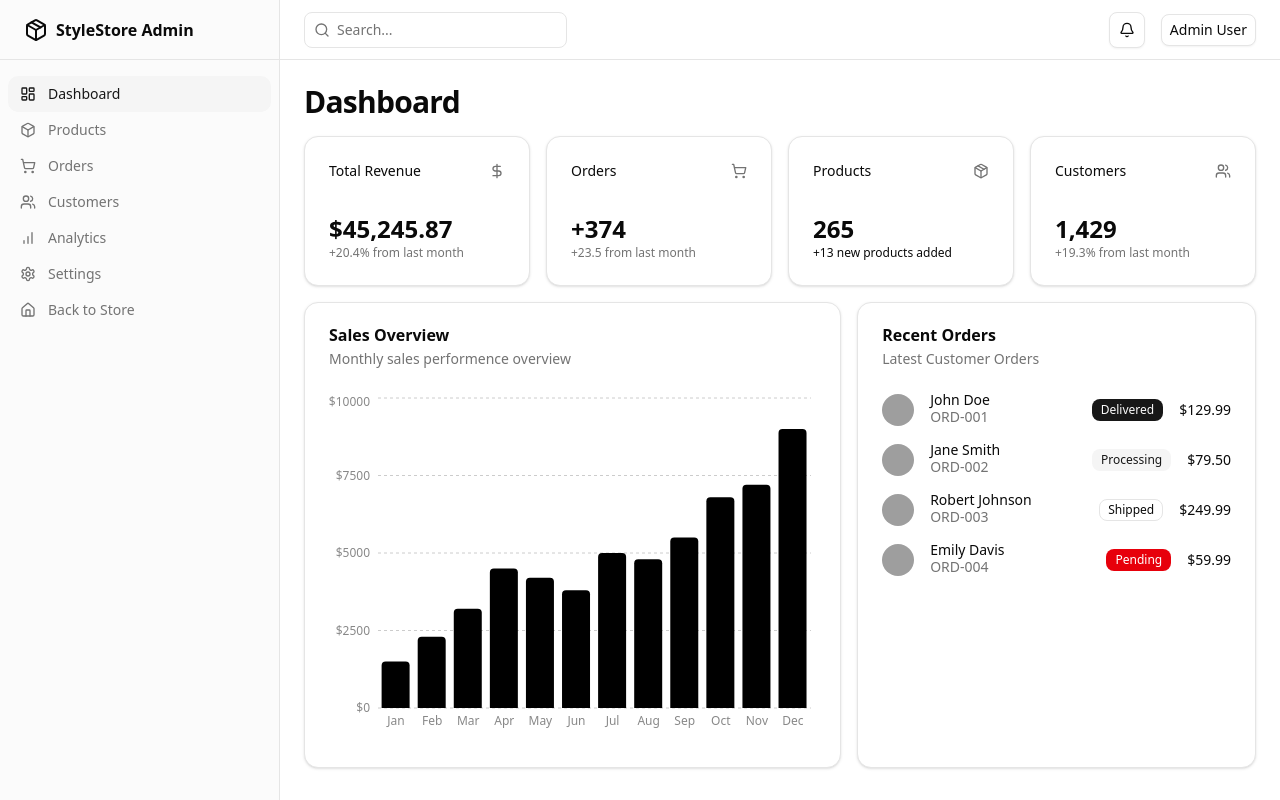
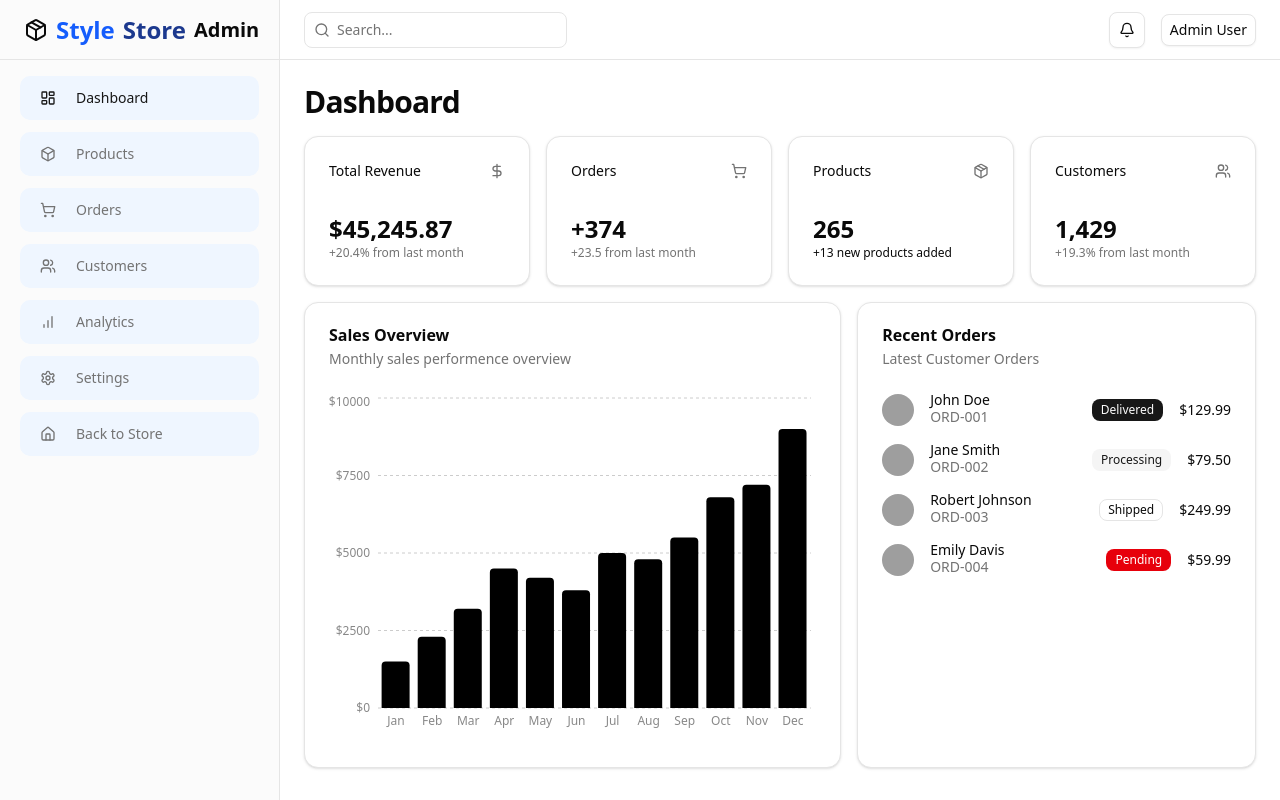
Before and after one commit to uvindu12/E-Commerce-Store, a Next.js app: page /admin in a window 1280 px wide. Built offline with nearby package versions, Linux system fonts and the light colour scheme; grey boxes are pictures that could not be loaded.

Commit message:
updated siderbar style

```diff
--- a/src/components/admin/admin-sidebar.tsx
+++ b/src/components/admin/admin-sidebar.tsx
@@ -12,16 +12,16 @@ export function AdminSidebar() {
         <div className="flex h-14 items-center border-b px-4 lg:h-[60px] lg:px-6">
           <Link href="/admin" className="flex items-center gap-2 font-semibold">
             <Package className="h-6 w-6" />
-            <span>StyleStore Admin</span>
+            <span className ="text-blue-600 font-bold text-2xl">Style </span> <span className ="text-blue-900 text-2xl">Store</span> <span className="text-xl"> Admin</span>
           </Link>
         </div>
         <div className="flex-1 overflow-auto py-2">
-          <nav className="grid items-start px-2 text-sm font-medium">
+          <nav className="grid items-start px-5 text-sm font-medium">
             <Link
               href="/admin"
               className={cn(
-                "flex items-center gap-3 rounded-lg px-3 py-2 text-primary transition-all hover:text-primary",
-                "bg-muted",
+                "flex items-center gap-5 rounded-lg px-5 py-3 text-primary transition-all hover:text-primary",
+                "bg-blue-50",
               )}
             >
               <LayoutDashboard className="h-4 w-4" />
@@ -29,42 +29,42 @@ export function AdminSidebar() {
             </Link>
             <Link
               href="/admin/products"
-              className="flex items-center gap-3 rounded-lg px-3 py-2 text-muted-foreground transition-all hover:text-primary"
+              className="flex items-center gap-5 rounded-lg px-5 py-3 text-muted-foreground transition-all hover:text-primary bg-blue-50 mt-3"
             >
-              <Box className="h-4 w-4" />
+              <Box className="h-4 w-4 " />
               Products
             </Link>
             <Link
               href="/admin/orders"
-              className="flex items-center gap-3 rounded-lg px-3 py-2 text-muted-foreground transition-all hover:text-primary"
+              className="flex items-center gap-5 rounded-lg px-5 py-3 text-muted-foreground transition-all hover:text-primary bg-blue-50 mt-3"
             >
               <ShoppingCart className="h-4 w-4" />
               Orders
             </Link>
             <Link
               href="/admin/customers"
-              className="flex items-center gap-3 rounded-lg px-3 py-2 text-muted-foreground transition-all hover:text-primary"
+              className="flex items-center gap-5 rounded-lg px-5 py-3 text-muted-foreground transition-all hover:text-primary bg-blue-50 mt-3"
             >
               <Users className="h-4 w-4" />
               Customers
             </Link>
             <Link
               href="/admin/analytics"
-              className="flex items-center gap-3 rounded-lg px-3 py-2 text-muted-foreground transition-all hover:text-primary"
+              className="flex items-center gap-5 rounded-lg px-5 py-3 text-muted-foreground transition-all hover:text-primary bg-blue-50 mt-3"
             >
               <BarChart className="h-4 w-4" />
               Analytics
             </Link>
             <Link
               href="/admin/settings"
-              className="flex items-center gap-3 rounded-lg px-3 py-2 text-muted-foreground transition-all hover:text-primary"
+              className="flex items-center gap-5 rounded-lg px-5 py-3 text-muted-foreground transition-all hover:text-primary bg-blue-50 mt-3"
             >
               <Settings className="h-4 w-4" />
               Settings
             </Link>
             <Link
               href="/"
-              className="flex items-center gap-3 rounded-lg px-3 py-2 text-muted-foreground transition-all hover:text-primary"
+              className="flex items-center gap-5 rounded-lg px-5 py-3 text-muted-foreground transition-all hover:text-primary bg-blue-50 mt-3"
             >
               <Home className="h-4 w-4" />
               Back to Store
--- a/src/components/admin/sales-chart.tsx
+++ b/src/components/admin/sales-chart.tsx
@@ -51,7 +51,7 @@ export function SalesChart() {
             border: "1px solid #e2e8f0",
           }}
         />
-        <Bar dataKey="total" fill="hsl(var(--primary))" radius={[4, 4, 0, 0]} />
+        <Bar dataKey="total" fill="hsl(var(--primary))" radius={[4, 4, 0, 0]}  />
       </BarChart>
     </ResponsiveContainer>
   )
--- a/src/components/featured-products.tsx
+++ b/src/components/featured-products.tsx
@@ -129,7 +129,7 @@ export function FeaturedProducts() {
       <div className="container px-4 md:px-6">
         <div className="flex flex-col items-center justify-center space-y-4 text-center">
           <div className="space-y-2">
-            <h2 className="text-3xl font-bold tracking-tighter sm:text-4xl md:text-5xl text-blue-950">Featured Products</h2>
+            <h2 className="text-3xl font-bold tracking-tighter sm:text-4xl md:text-5xl ">Featured Products</h2>
             <p className="max-w-[700px] text-muted-foreground md:text-xl/relaxed lg:text-base/relaxed xl:text-xl/relaxed">
               Discover our most popular items, handpicked for quality and style.
             </p>
--- a/src/components/hero-section.tsx
+++ b/src/components/hero-section.tsx
@@ -21,7 +21,7 @@ export function HeroSection() {
       <div className="container relative px-4 md:px-6">
         <div className="max-w-2xl">
           <div className="space-y-4">
-            <h1 className="text-4xl font-bold tracking-tighter sm:text-5xl xl:text-6xl/none text-blue-950">
+            <h1 className="text-4xl font-bold tracking-tighter sm:text-5xl xl:text-6xl/none ">
               Elevate Your Style Journey
             </h1>
             <p className="max-w-[600px] text-lg text-muted-foreground md:text-xl">
```
